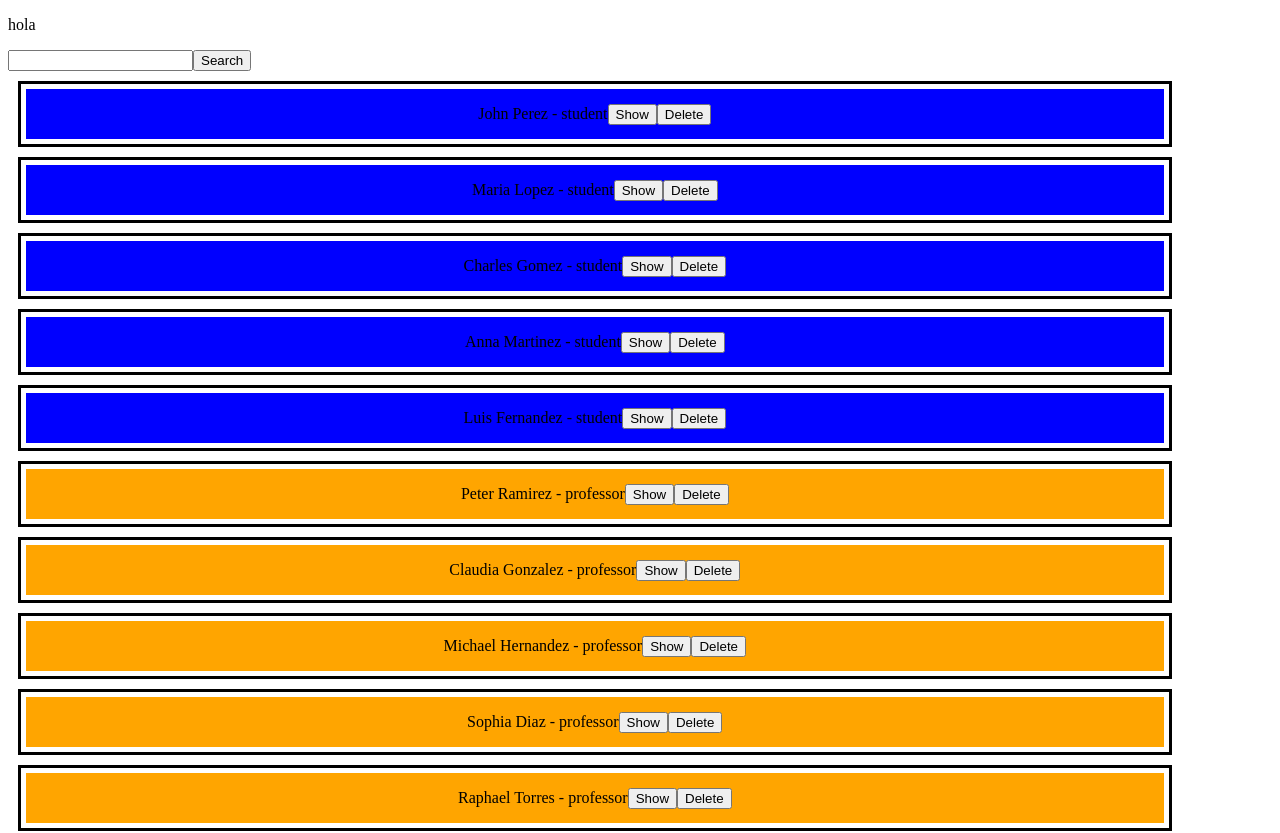
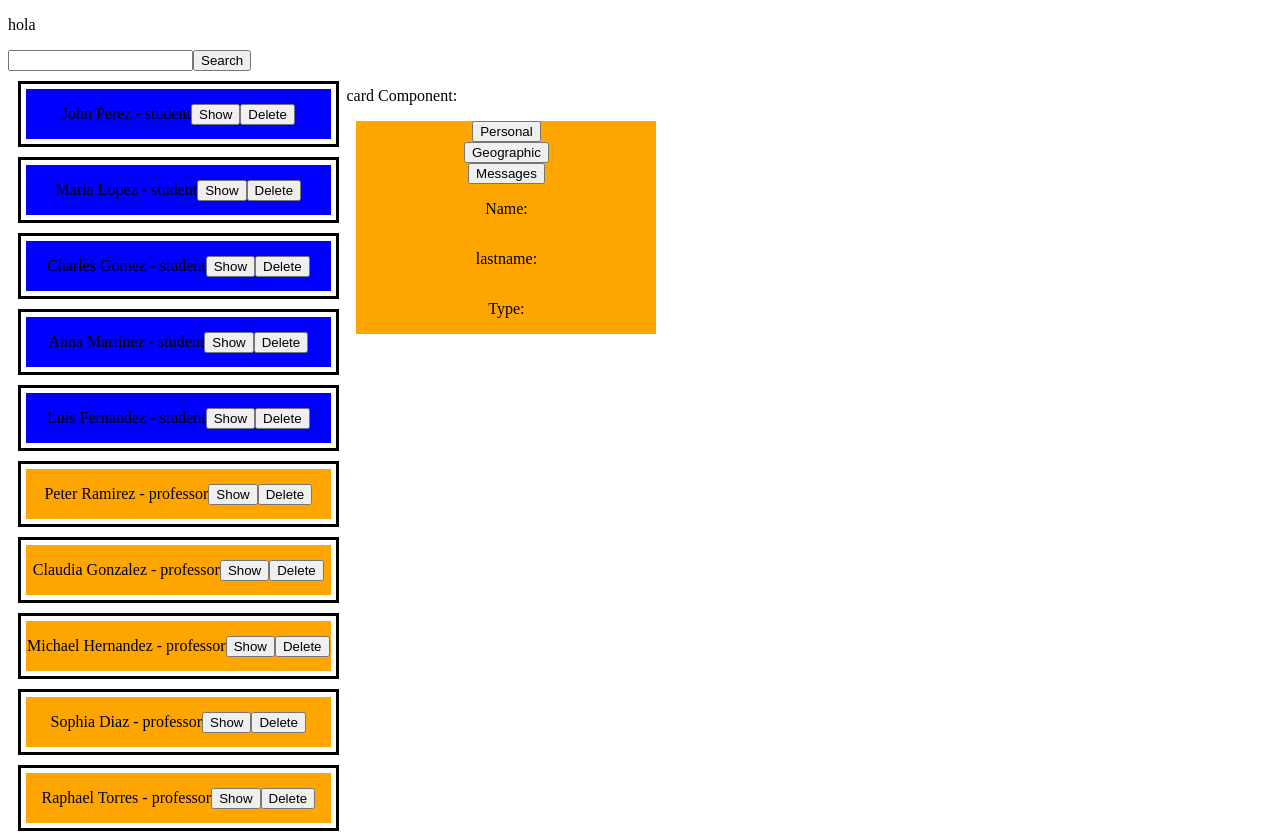
Before and after one commit to dylanjitt/AngularProject, an Angular app: page / in a window 1280 px wide. Shown: the top 833 px of the page. Built offline with nearby package versions, Linux system fonts and the light colour scheme.

Commit message:
1er parcial completion improvements 1

```diff
--- a/src/app/app.component.html
+++ b/src/app/app.component.html
@@ -1,4 +1,6 @@
 <p>hola</p>
 <app-search (search)="search($event)"></app-search>
-<app-list (sendData)="showPerson($event)" (delete)="deletePerson($event)" [persons]="persons" ></app-list>
-<app-card [person]="person"></app-card>
+<div class="cont">
+  <app-list (sendData)="showPerson($event)" (delete)="deletePerson($event)" [persons]="persons" ></app-list>
+  <app-card [person]="person"></app-card>
+</div>
--- a/src/app/app.component.scss
+++ b/src/app/app.component.scss
@@ -0,0 +1,4 @@
+.cont{
+  display: flex;
+  width: 100%;
+}
--- a/src/app/app.component.ts
+++ b/src/app/app.component.ts
@@ -33,11 +33,13 @@ export class AppComponent {
   students:Person[]=[]
   professors:Person[]=[]
   persons:Person[]=[]
+  personsBackup
   person:any=null
 
   constructor() {
     this.initializeData();
     this.persons=[...this.students,...this.professors]
+    this.personsBackup=this.persons
   }
 
   initializeData() {
@@ -88,7 +90,13 @@ export class AppComponent {
 
   search(data:any){
     console.log('search: ',data)
-    let per=this.persons.find((p)=>p.name==data)
-    this.persons=this.persons.filter((p)=>p==per)
+    if(data!==''){
+      let per=this.persons.find((p)=>p.name==data)
+      this.persons=this.persons.filter((p)=>p==per)
+    }
+    else(
+      this.persons=this.personsBackup
+    )
+
   }
 }
--- a/src/app/card/card.component.scss
+++ b/src/app/card/card.component.scss
@@ -2,7 +2,7 @@
   display: flex;
   align-items: center;
   justify-content: center;
-  width: 90%;
+  width: 300px;
   margin: 10px;
   flex-direction: column;
 }
--- a/src/app/card/card.component.ts
+++ b/src/app/card/card.component.ts
@@ -18,10 +18,13 @@ export class CardComponent {
   geo:boolean=false
   mess:boolean=false
 
-  // messages:string[]|undefined=[]
-  // constructor(){
-  //   this.messages=this.person?.messages
-  // }
+  messages:String[]=[]
+
+  constructor() {
+    if (this.person?.messages) {
+      this.messages = this.person.messages; // Assuming person.messages is also a `string[]`
+    }
+  }
 
   public onPersonal(){
     this.personal=true
@@ -42,8 +45,12 @@ export class CardComponent {
   search(data: string) {  // Cambiar el tipo de `data` a `string`
     console.log('search: ', data);
     if (this.person && this.person.messages) {  // Asegúrate de que `person` y `messages` existan
-      const filteredMessages = this.person.messages.filter((message) => message.includes(data)); // Cambiar para filtrar según `data`
-      this.person.messages = filteredMessages;  // Asignar el nuevo array
+      if(data!==''){
+        const filteredMessages = this.person.messages.filter((message) => message.includes(data)); // Cambiar para filtrar según `data`
+        this.person.messages = filteredMessages;  // Asignar el nuevo array
+      }else{
+        this.person.messages=[...this.messages.map(String)]
+      }
     }
   }
 }
```
